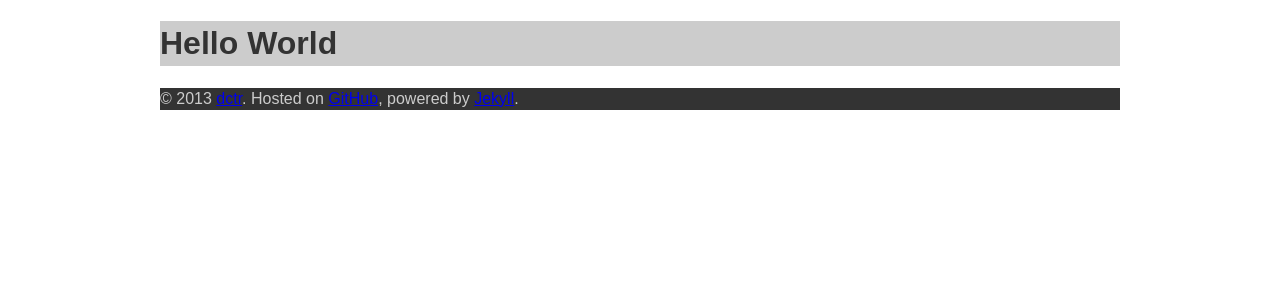
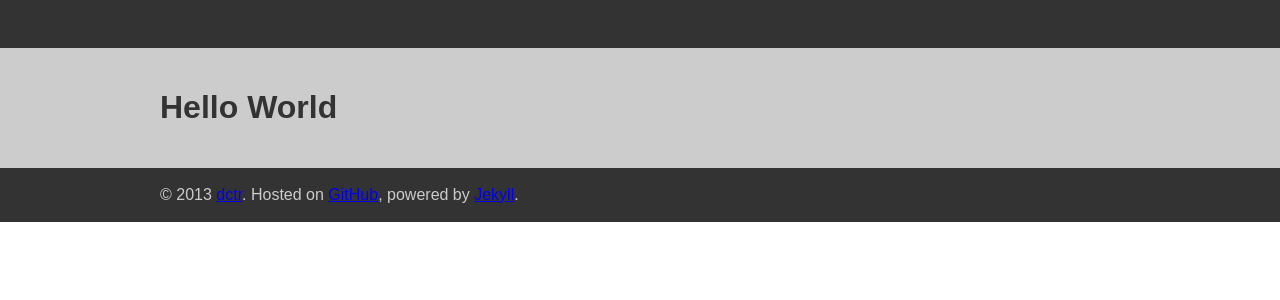
Before and after one commit to dctr/dctr.github.io, a Jekyll site: the page built from index.md, in a window 1280 px wide. Shown: the top 300 px of the page. Built offline with Jekyll 4.4.1, drawn with Linux system fonts in a browser that asks for light colours.

Commit message:
updated default.css

```diff
--- a/styles/default.css
+++ b/styles/default.css
@@ -1,8 +1,9 @@
 body > * {
-  margin-left: 10em;
-  margin-right: 10em;
-  margin-top: 0;
-  margin-bottom: 0;
+  margin: 0;
+  padding-left: 10em;
+  padding-right: 10em;
+  padding-top: 1em;
+  padding-bottom: 1em;
 }
 header, footer {
   background-color: #333;
```
